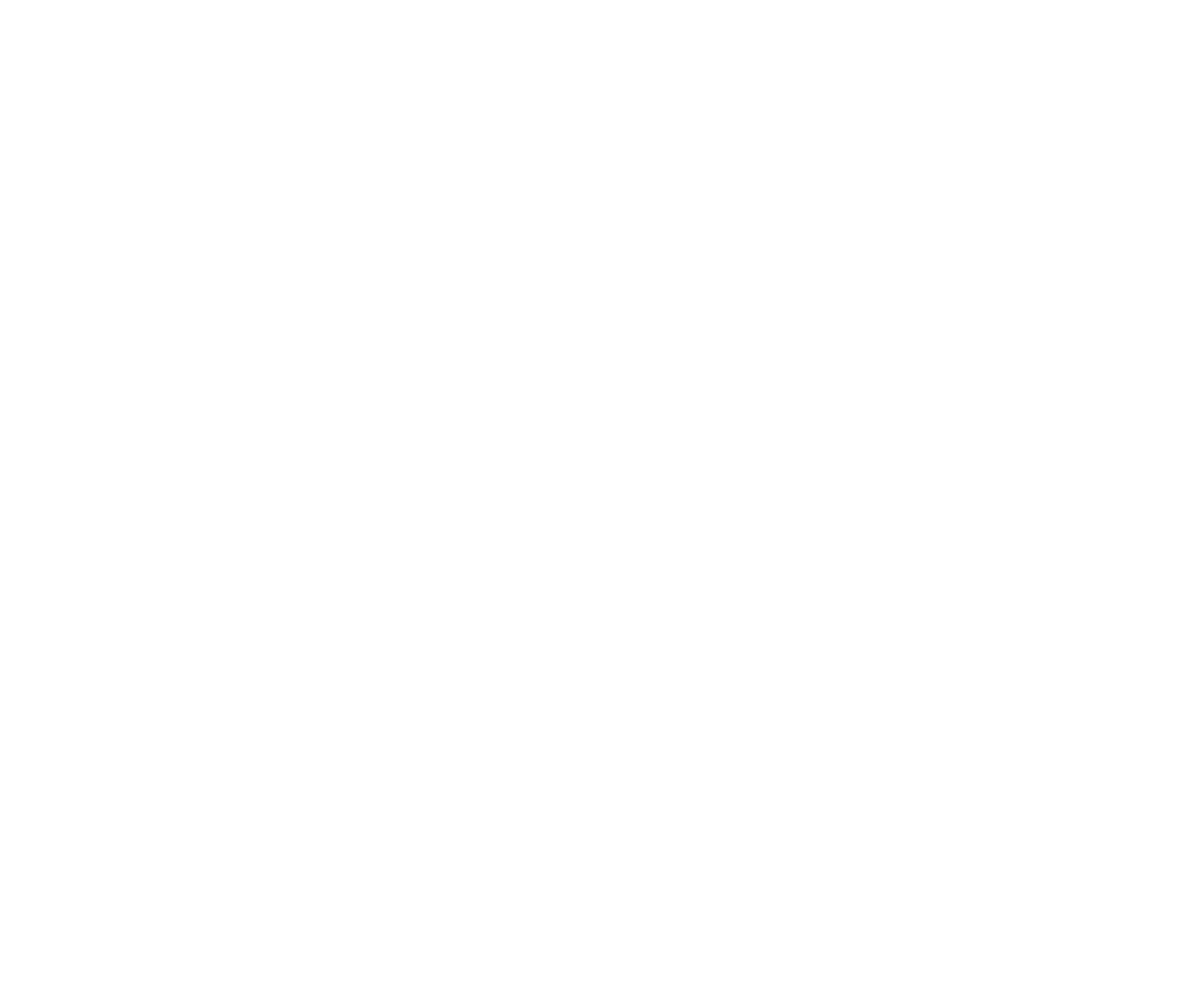
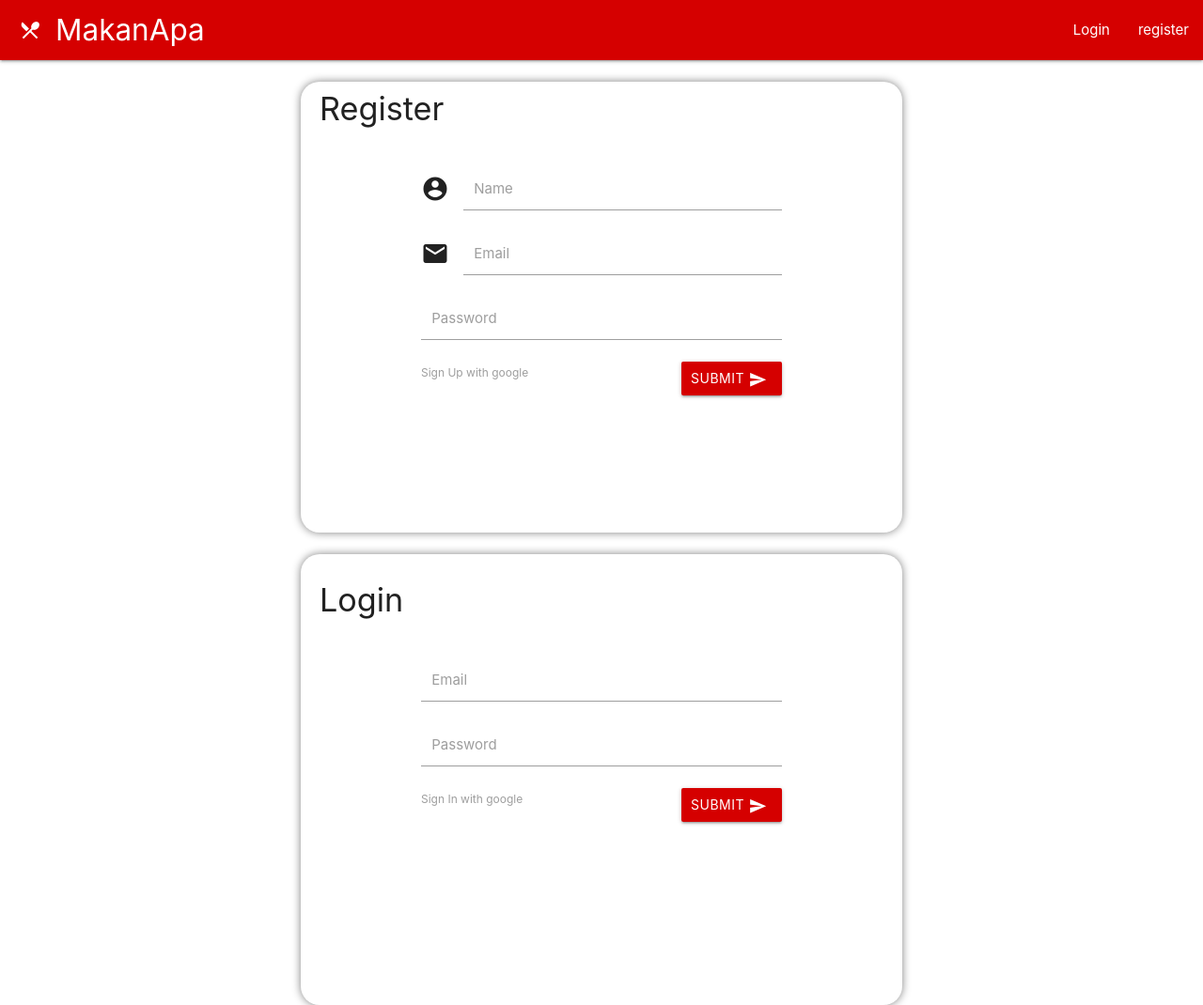
Before and after one commit to makanapa/MakanApa, a plain HTML site: page client/index.html in a window 1280 px wide. Shown: the whole page at 94% size. Before the commit the page ends 800 px from the top, so only its background shows below. Drawn offline with nearby package versions, Linux system fonts and the light colour scheme.

Commit message:
layout login and register

```diff
--- a/client/index.html
+++ b/client/index.html
@@ -4,12 +4,71 @@
     <meta charset="UTF-8">
     <meta name="viewport" content="width=device-width, initial-scale=1.0">
     <meta http-equiv="X-UA-Compatible" content="ie=edge">
-    <meta name="google-signin-client_id" content="917741793186-n77lqf774o53s6pra55m3u3khdu83mgr.apps.googleusercontent.com ">
-    <script src="https://apis.google.com/js/platform.js" async defer></script>
-    <title></title>
+    <meta name="google-signin-client_id" content="917741793186-n77lqf774o53s6pra55m3u3khdu83mgr.apps.googleusercontent.com">
+    <link rel="stylesheet" href="https://cdnjs.cloudflare.com/ajax/libs/materialize/1.0.0/css/materialize.min.css">
+    <link href="https://fonts.googleapis.com/icon?family=Material+Icons" rel="stylesheet">
+    <title>MakanApa</title>
 </head>
 <body>
-    <div class="g-signin2" data-onsuccess="onSignIn"></div>
+    <nav>
+        <div class="nav-wrapper red accent-4">
+            <a href="#" class="brand-logo" style="padding-left: 20px;">MakanApa<i class="material-icons">restaurant_menu</i></a>
+            <ul id="nav-mobile" class="right hide-on-med-and-down">
+            <li><a id="to-login">Login</a></li>
+            <li><a id="to-register">register</a></li>
+            </ul>
+        </div>
+    </nav>
 
+    <div id="register" style="margin: 0 auto; height: 60vh; width: 50vw; border-radius: 20px;; margin-top: 20px; box-shadow : 0 0 10px gray;">
+        <h4 style="padding-left: 20px; padding-top: 10px;;">Register</h4>
+            <form class="col s12" style="position: absolute; padding-left: 10%; margin-top: 15px;">
+                <div class="input-field col s6" style="width : 30vw;">
+                    <i class="material-icons prefix">account_circle</i>
+                    <input id="name-reg" type="text" class="validate">
+                    <label for="name-reg">Name</label>
+                </div>
+                <div class="input-field col s6" style="width : 30vw;">
+                    <i class="material-icons prefix">email</i>
+                    <input id="email-reg" type="email" class="validate">
+                    <label for="email-reg">Email</label>
+                </div>
+                <div class="input-field col s12" style="width : 30vw;">
+                    <input id="password-reg" type="password" class="validate">
+                    <label for="password-reg">Password</label>
+                </div>
+                <button class="btn waves-effect red accent-4" type="submit" name="action" style="float : right; margin-bottom: 10px; padding-left: 10px;">Submit
+                    <i class="material-icons" style="vertical-align: middle;">send</i>
+                </button>
+                <div style="margin-bottom: 10px;">
+                    <label>Sign Up with google</label>
+                    <div class="g-signin2" data-onsuccess="onSignIn"></div>
+                </div>
+            </form>
+    </div>
+    <div id="login" style="margin: 0 auto; height: 60vh; width: 50vw; border-radius: 20px;; margin-top: 20px; box-shadow : 0 0 10px gray;">
+        <h4 style="padding-left: 20px; padding-top: 30px;;">Login</h4>
+            <form class="col s12" style="position: absolute; padding-left: 10%; margin-top: 15px;">
+                <div class="input-field col s6" style="width : 30vw;">
+                    <input id="email-log" type="email" class="validate">
+                    <label for="email-log">Email</label>
+                </div>
+                <div class="input-field col s12" style="width : 30vw;">
+                    <input id="password-log" type="password" class="validate">
+                    <label for="password-log">Password</label>
+                </div>
+                <button class="btn waves-effect red accent-4" type="submit" name="action" style="float : right; margin-bottom: 10px; padding-left: 10px;">Submit
+                    <i class="material-icons" style="vertical-align: middle;">send</i>
+                </button>
+                <div style="margin-bottom: 10px;">
+                    <label>Sign In with google</label>
+                    <div class="g-signin2" data-onsuccess="onSignIn"></div>
+                </div>
+            </form>
+    </div>
+    <script src="https://apis.google.com/js/platform.js" async defer></script>
+    <script src="https://code.jquery.com/jquery-3.4.1.min.js" integrity="sha256-CSXorXvZcTkaix6Yvo6HppcZGetbYMGWSFlBw8HfCJo=" crossorigin="anonymous"></script>
+    <script src="./js/index.js"></script>
+    <script src="https://cdnjs.cloudflare.com/ajax/libs/materialize/1.0.0/js/materialize.min.js"></script>
 </body>
 </html>
--- a/client/js/index.js
+++ b/client/js/index.js
@@ -2,7 +2,19 @@
 
 $( document ).ready(function() {
     console.log( "ready!" );
+    $('#to-login').click(function(event) {
+      console.log('masukkkk')
+      event.preventDefault()
+      $('#login').show()
+      $('#register').hide()
+    })
 
+    $('#to-register').click(function(event) {
+      console.log('masukkkk')
+      event.preventDefault()
+      $('#register').show()
+      $('#login').hide()
+    })
 
 });
 
```
